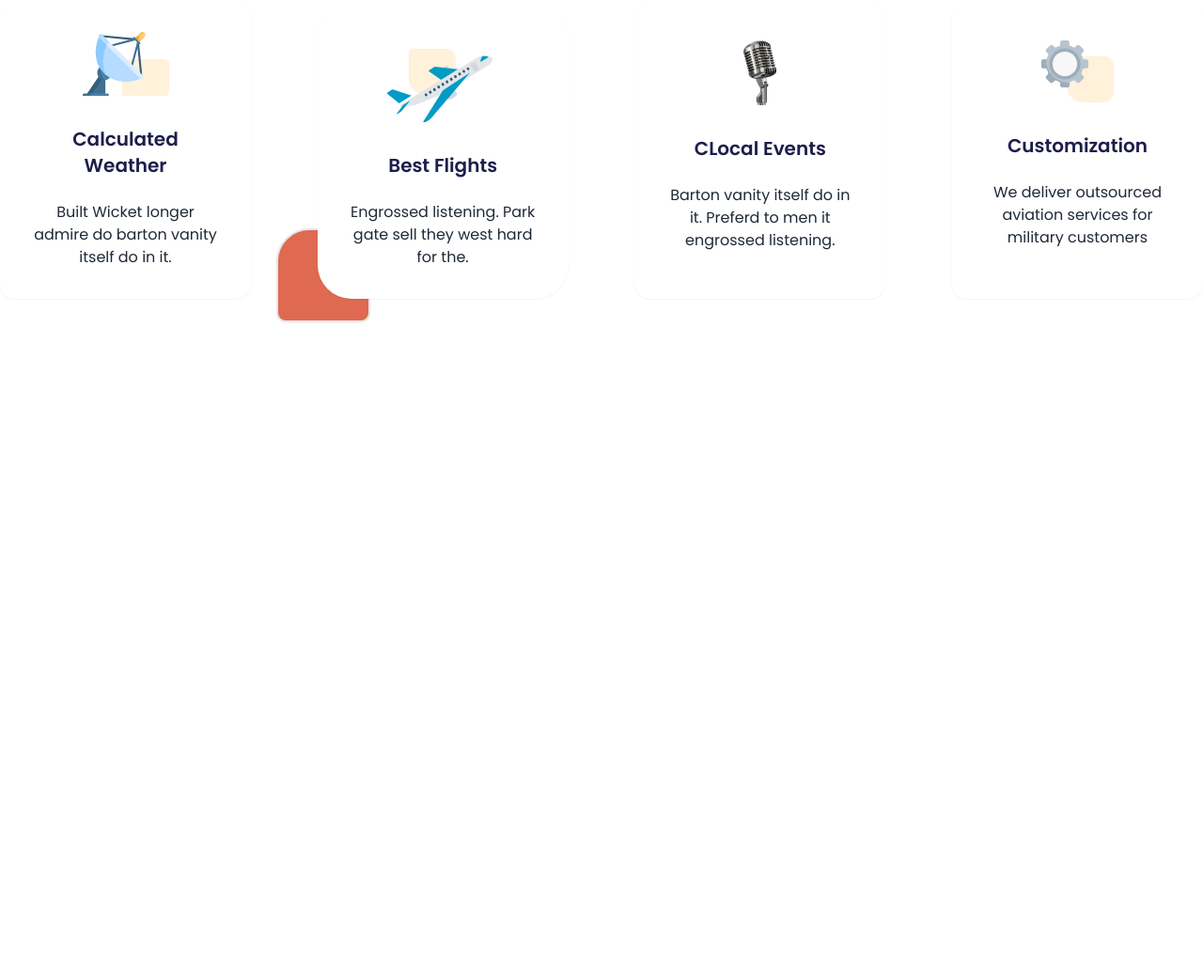
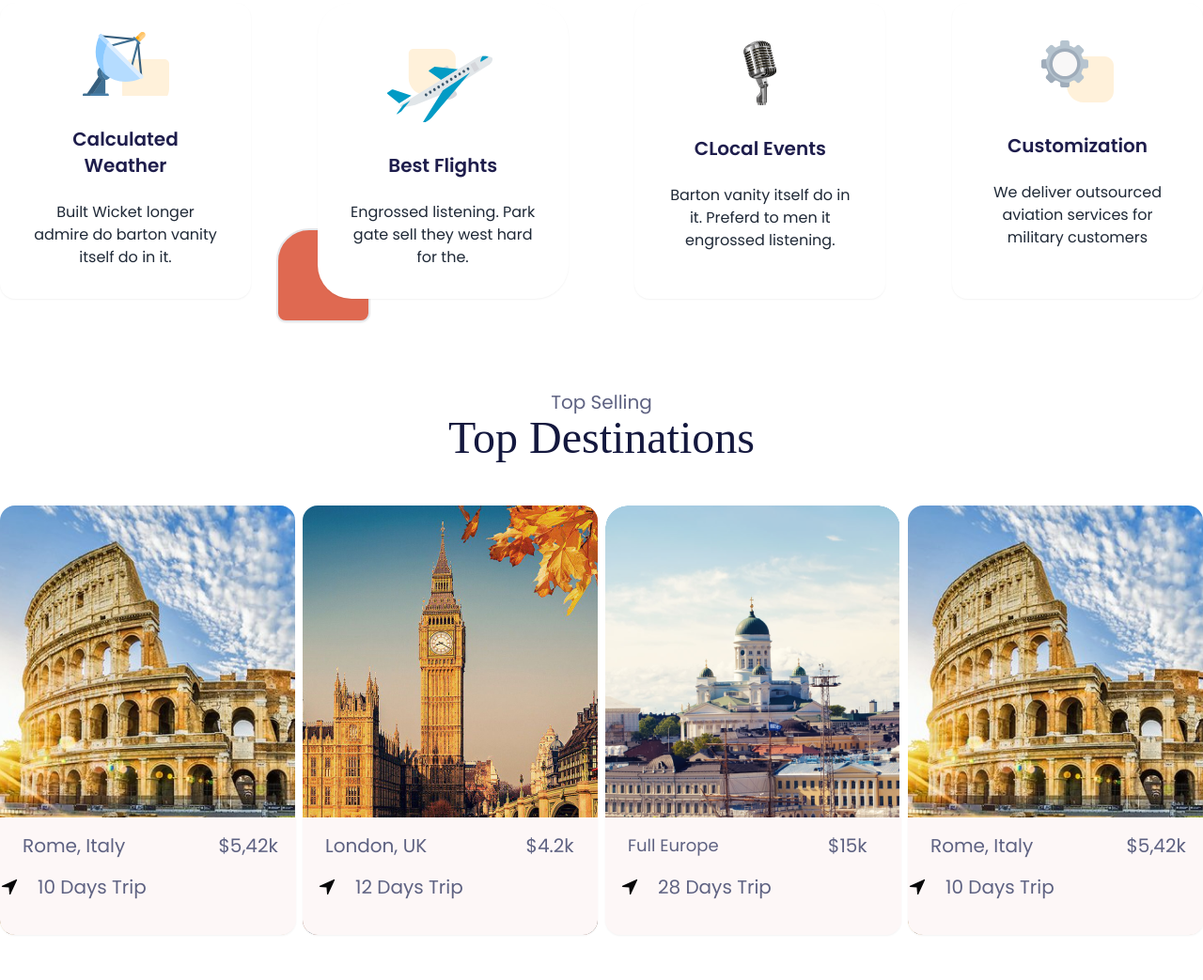
Before and after one commit to sujauddoula352/Travel-Web-Site-with-dasiyui, a plain HTML site: page index.html in a window 1280 px wide. Shown: the part 1191-2234 px from the top of the page at 94% size. Before the commit the page ends 1605 px from the top, so only its background shows below. Drawn offline with nearby package versions, Linux system fonts and the light colour scheme; a web font is replaced by a local one.

Commit message:
Added Destination cardsection

```diff
--- a/index.html
+++ b/index.html
@@ -33,7 +33,34 @@
    }
    .font-volkhov{
     font-family: 'Volkhov', serif;
+
    }
+   .bg-img{
+    background-image: url('./assetes/13.png');
+    width:314px;
+    height: 457px;
+    background-repeat: no-repeat;
+    border-radius: 16px;
+
+   }
+   .bg-img2{
+    background-image: url('./assetes/12.jpeg');
+    width:314px;
+    height: 457px;
+    background-repeat: no-repeat;
+    border-radius: 16px;
+
+   }
+   .bg-img3{
+    background-image: url('./assetes/14.png');
+    width:314px;
+    height: 457px;
+    background-repeat: no-repeat;
+    border-radius: 16px;
+
+
+   }
+
 
   </style>
 
@@ -105,7 +132,7 @@
     </header>
     <main>
       <!-- services section -->
-      <div class="container text-center my-24 mx-auto">
+      <div class="container  text-center my-24 mx-auto">
         <h1 class="text-[1rem] text-[#5E6282] font-semibold">CATEGORY</h1>
         <p class="text-[3.125rem] font-volkhov font-bold">We Offer Best Services</p>
            <!-- services card -->
@@ -163,6 +190,77 @@
 
       </div>
 
+     <!-- Top Destination section -->
+     <div class="container text-center mx-auto">
+
+      <h2 class="text-[#5E6282] text-xl">Top Selling</h2>
+      <h1 class="text-[#14183E] font-volkhov text-5xl">Top Destinations</h1>
+      <!-- Destination card -->
+      <div class="flex justify-between">
+        <div class="text-[#5E6282] relative my-12  bg-img">
+          <div class="bottom-0  rounded-b-[16px] absolute w-[315px] h-[125px] bg-[#fdf7f7] text-xl shadow-sm fl">
+            <div class="flex pl-6 my-4  justify-between">
+              <h2>Rome, Italy</h2>
+              <p class="ml-20">$5,42k</p><br>
+            </div>
+              <div class="flex  gap-5 items-center">
+              <img src="./assetes/navigation1.svg">
+              <h1>10 Days Trip</h1>
+             </div>
+
+            </div>
+        </div>
+
+ <!-- Destination card 2 -->
+        <div class="text-[#5E6282] relative my-12  bg-img2">
+          <div class="bottom-0  rounded-b-[16px] absolute w-full h-[125px] bg-[#fdf7f7] text-xl shadow-sm fl">
+            <div class="flex pl-6 my-4  justify-between">
+              <h2>London, UK</h2>
+              <p class="ml-20">$4.2k</p><br>
+            </div>
+              <div class="flex ml-4 gap-5 items-center">
+              <img src="./assetes/navigation1.svg">
+              <h1>12 Days Trip</h1>
+             </div>
+
+            </div>
+           </div>
+
+       <!-- Destination card 3-->
+
+       <div class="text-[#5E6282] relative my-12  bg-img3">
+        <div class="bottom-0  rounded-b-[16px] absolute w-[315px] h-[125px] bg-[#fdf7f7] text-xl shadow-sm fl">
+          <div class="flex pl-6 my-4  justify-between">
+            <h2 class="text-[18px]">Full Europe</h2>
+            <p class="ml-20">$15k</p><br>
+          </div>
+            <div class="flex gap-5 ml-4 items-center">
+            <img src="./assetes/navigation1.svg">
+            <h1>28 Days Trip</h1>
+           </div>
+
+          </div>
+         </div>
+
+       <!-- Destination card 4 -->
+       <div class="flex justify-between">
+        <div class="text-[#5E6282] relative my-12  bg-img">
+          <div class="bottom-0  rounded-b-[16px] absolute w-[315px] h-[125px] bg-[#fdf7f7] text-xl shadow-sm fl">
+            <div class="flex pl-6 my-4  justify-between">
+              <h2>Rome, Italy</h2>
+              <p class="ml-20">$5,42k</p><br>
+            </div>
+              <div class="flex  gap-5 items-center">
+              <img src="./assetes/navigation1.svg">
+              <h1>10 Days Trip</h1>
+             </div>
+
+            </div>
+        </div>
+
+
+    </div>
+
 
 
     </main>
```
Also changed, not shown: assetes/12.jpeg (added), assetes/13.png (added), assetes/14.png (added), assetes/navigation1.svg (added).
